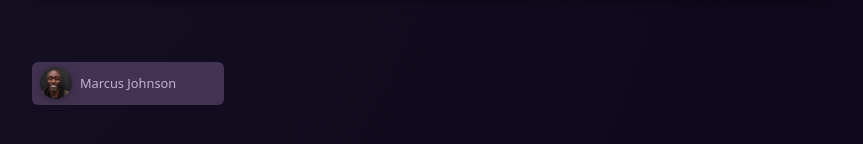
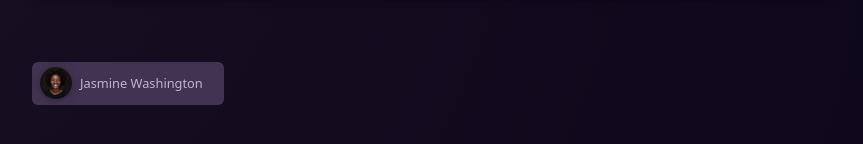
Before and after one commit to AntonOshurek/angular-learn, an Angular app in the folder first/: page / in a window 1280 px wide. Shown: the part 208-352 px from the top of the page, without its empty margins (208-1071 px from the left). Built offline with nearby package versions, Linux system fonts and the light colour scheme.

Commit message:
add props

```diff
--- a/first/src/app/app.component.html
+++ b/first/src/app/app.component.html
@@ -3,7 +3,7 @@
 <main>
   <ul id="users">
     <li>
-      <app-user></app-user>
+      <app-user [avatar]="users[0].avatar" [imageAlt]="users[0].name" [name]="users[0].name"></app-user>
     </li>
   </ul>
 
--- a/first/src/app/app.component.ts
+++ b/first/src/app/app.component.ts
@@ -2,6 +2,8 @@ import { Component } from '@angular/core';
 import { RouterOutlet } from '@angular/router';
 import { HeaderComponent } from './components/header/header.component';
 import { UserComponent } from './components/user/user.component';
+//DATA
+import { DUMMY_USERS } from './dummy-users';
 
 @Component({
   selector: 'app-root',
@@ -11,5 +13,5 @@ import { UserComponent } from './components/user/user.component';
   imports: [RouterOutlet, HeaderComponent, UserComponent],
 })
 export class AppComponent {
-  title = 'test 2';
+  users = DUMMY_USERS;
 }
--- a/first/src/app/components/user/user.component.html
+++ b/first/src/app/components/user/user.component.html
@@ -1,6 +1,6 @@
 <div>
   <button (click)="onSelectUser($event)">
-    <img [src]="imagePath()" [alt]="imageAlt()">
-    <span>{{ name() }}</span>
+    <img [src]="imagePath" [alt]="imageAlt">
+    <span>{{ name }}</span>
   </button>
 </div>
--- a/first/src/app/components/user/user.component.ts
+++ b/first/src/app/components/user/user.component.ts
@@ -1,8 +1,4 @@
-import { Component, computed, signal } from '@angular/core';
-//DATA
-import { DUMMY_USERS } from '../../dummy-users';
-
-const randomIndex = () => Math.floor(Math.random() * DUMMY_USERS.length);
+import { Component, Input } from '@angular/core';
 
 @Component({
   selector: 'app-user',
@@ -12,13 +8,15 @@ const randomIndex = () => Math.floor(Math.random() * DUMMY_USERS.length);
   styleUrl: './user.component.css',
 })
 export class UserComponent {
-  selectedUser = signal(DUMMY_USERS[randomIndex()]);
-  imagePath = computed(() => 'assets/users/' + this.selectedUser().avatar);
-  imageAlt = computed(() => this.selectedUser().name);
-  name = computed(() => this.selectedUser().name);
+  @Input({ required: true }) avatar!: string;
+  @Input({ required: true }) name!: string;
+  @Input({ required: true }) imageAlt!: string;
+
+  get imagePath() {
+    return 'assets/users/' + this.avatar;
+  }
 
   onSelectUser(evt: Event) {
     console.log(evt.target);
-    this.selectedUser.set(DUMMY_USERS[randomIndex()]);
   }
 }
```
